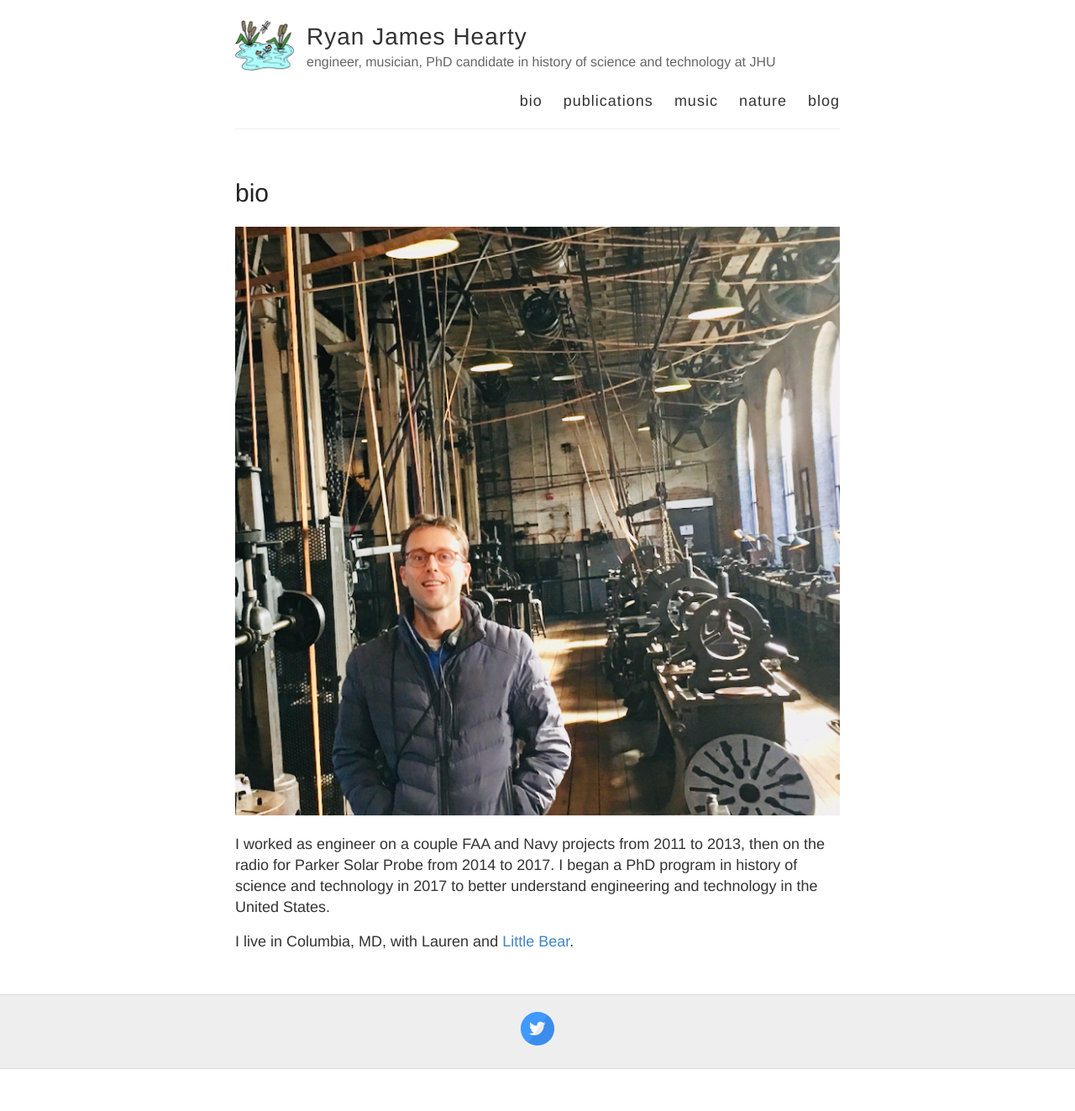
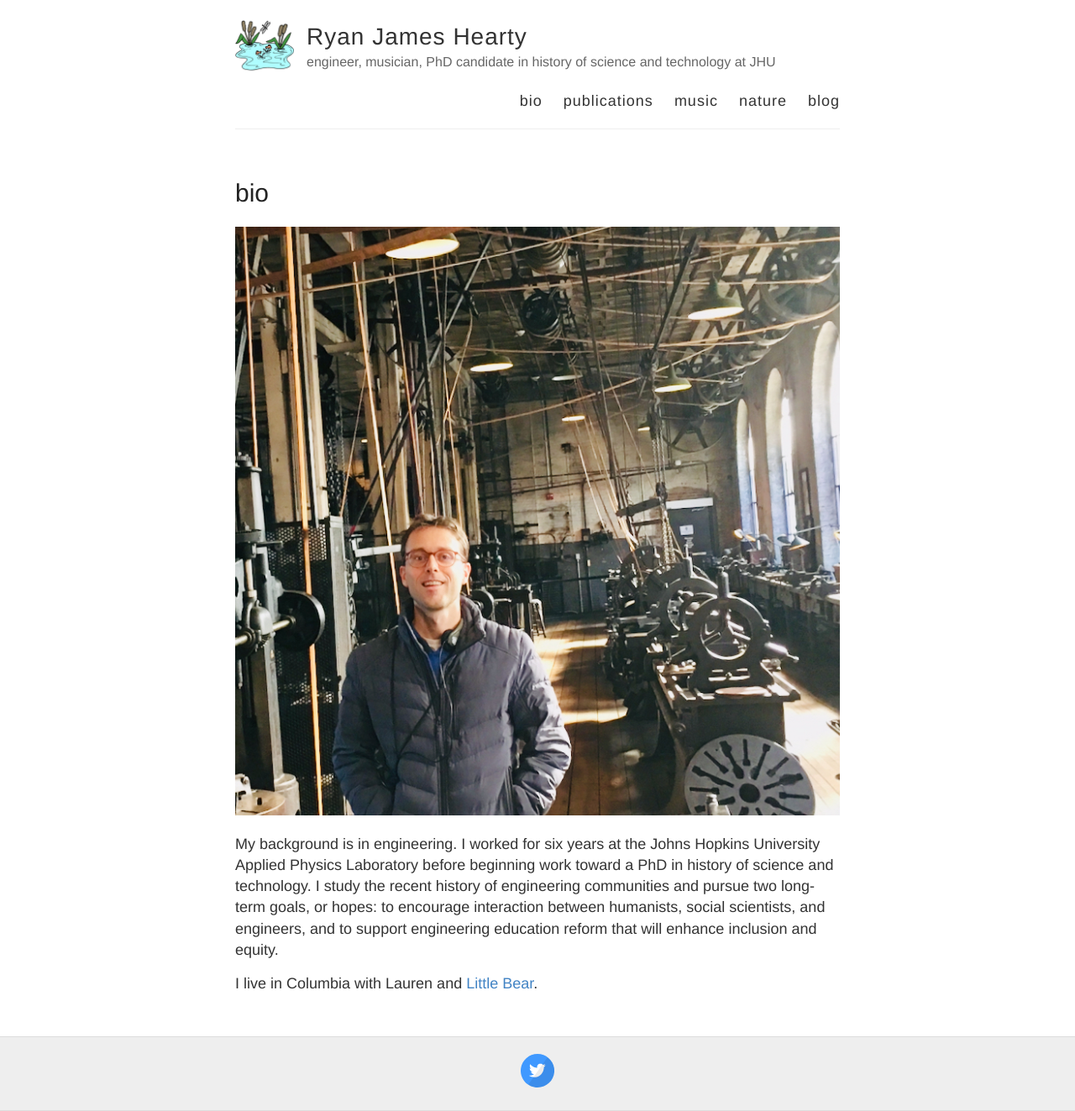
Before and after one commit to rhearty1/rhearty1.github.io, a Jekyll site: the page built from bio.md, in a window 1280 px wide. Shown: the whole page at 84% size. Built offline with Jekyll 4.4.1, drawn with Linux system fonts in a browser that asks for light colours; before the commit the page ends 1273 px from its top, so only the background shows below that.

Commit message:
Modified wording for website.

```diff
--- a/bio.md
+++ b/bio.md
@@ -6,6 +6,6 @@ permalink: /bio/
 
 ![](/assets/ryan.jpg)
 
-I worked as engineer on a couple FAA and Navy projects from 2011 to 2013, then on the radio for Parker Solar Probe from 2014 to 2017. I began a PhD program in history of science and technology in 2017 to better understand engineering and technology in the United States.
+My background is in engineering. I worked for six years at the Johns Hopkins University Applied Physics Laboratory before beginning work toward a PhD in history of science and technology. I study the recent history of engineering communities and pursue two long-term goals, or hopes: to encourage interaction between humanists, social scientists, and engineers, and to support engineering education reform that will enhance inclusion and equity.
 
-I live in Columbia, MD, with Lauren and [Little Bear](/assets/little-bear.jpg).
+I live in Columbia with Lauren and [Little Bear](/assets/little-bear.jpg).
```
Also changed, not shown: publications.md (+5 -1 lines).
